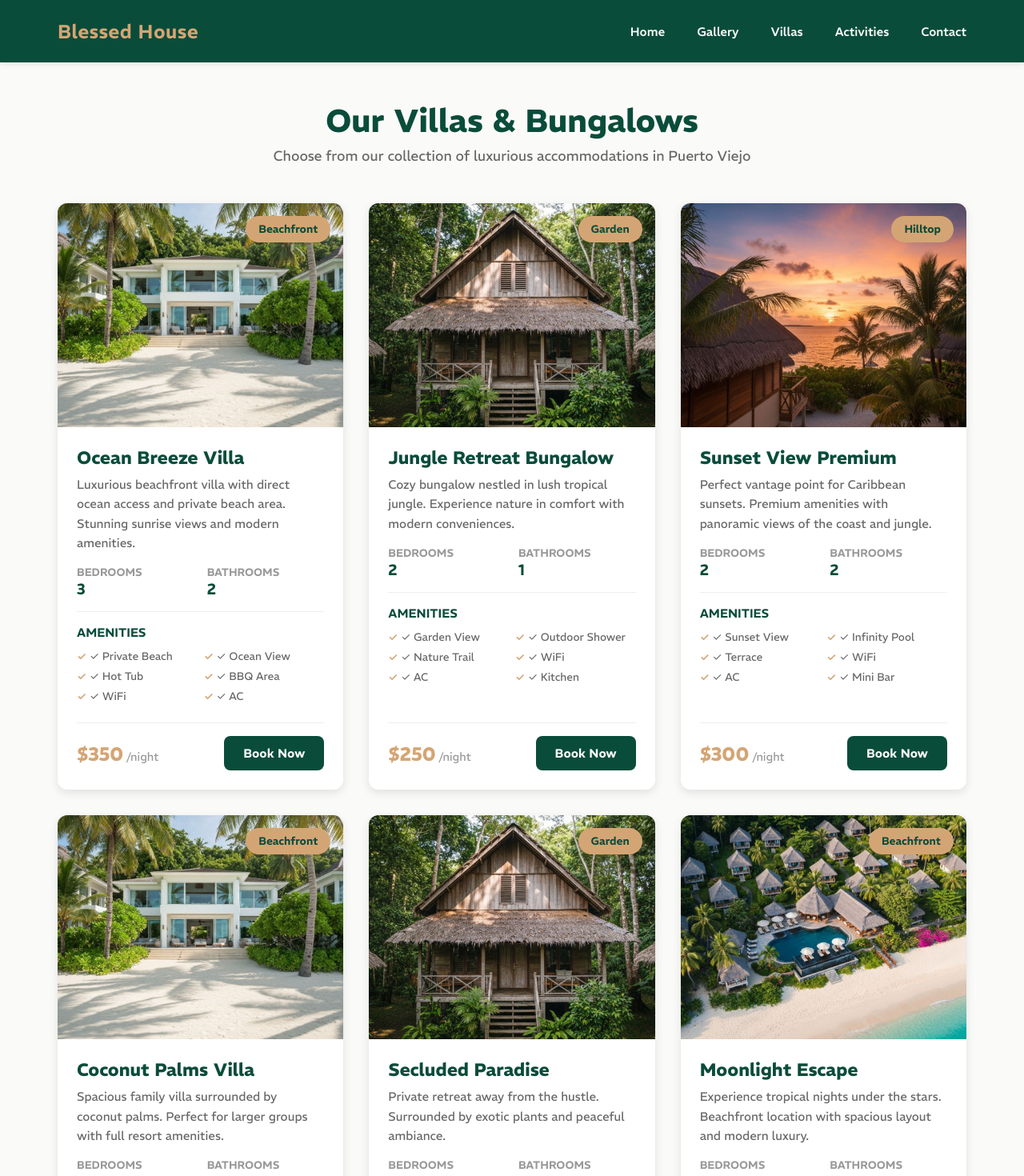
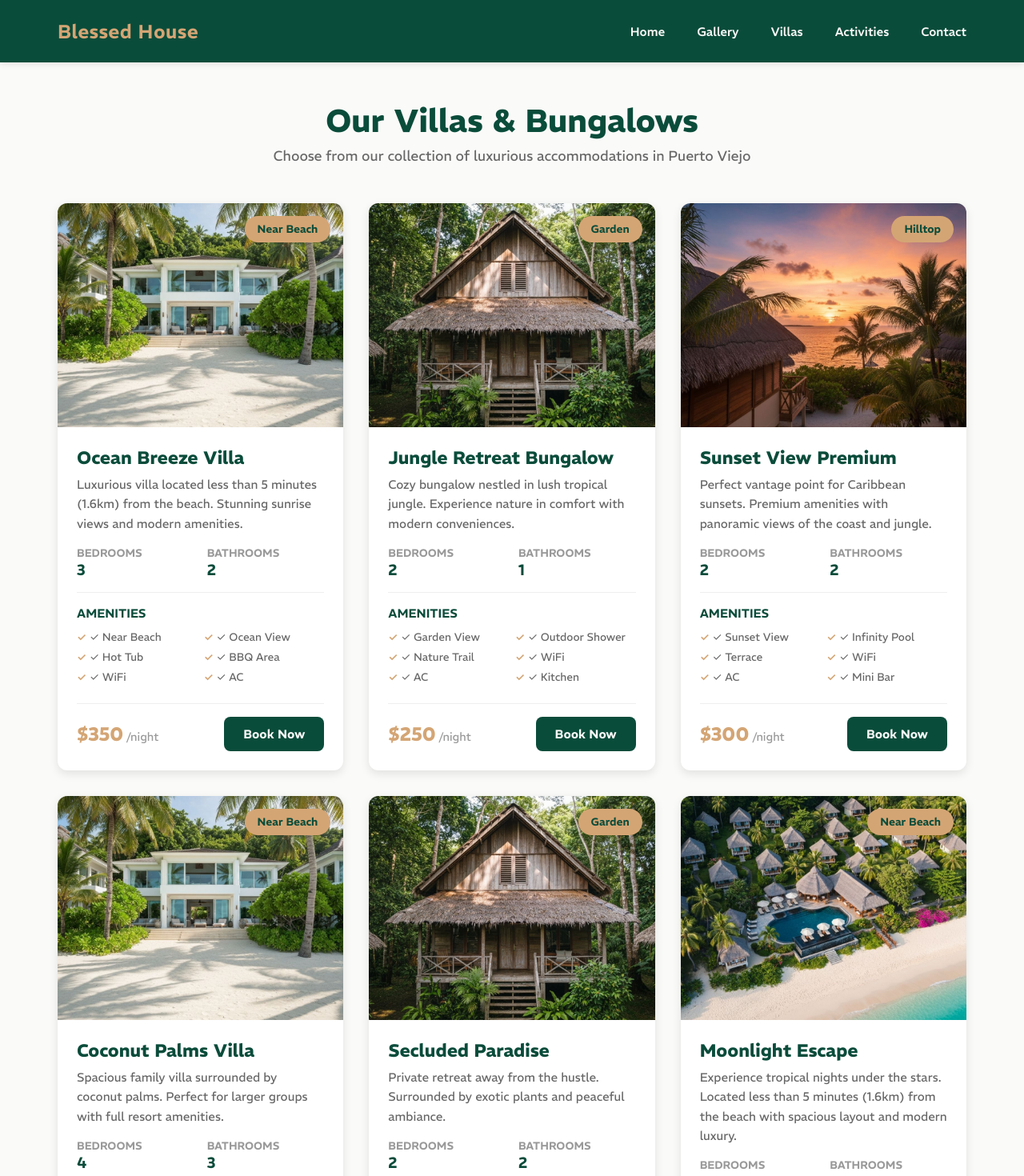
Before and after one commit to keno10cr/bh25, a Next.js app: page /villas in a window 1280 px wide. Shown: the top 1470 px of the page at 80% size. Built offline with nearby package versions, Linux system fonts and the light colour scheme.

Commit message:
com to info and front to near

```diff
--- a/src/app/activities/page.js
+++ b/src/app/activities/page.js
@@ -59,7 +59,7 @@ const activities = [
     name: "Beach Yoga & Meditation",
     description: "Practice yoga on pristine beach while listening to ocean waves.",
     fullDescription:
-      "Rejuvenate your mind and body with beachfront yoga sessions. Our certified instructors guide you through relaxing poses while overlooking the Caribbean Sea. Mats and props provided.",
+      "Rejuvenate your mind and body with yoga sessions near the beach. Our certified instructors guide you through relaxing poses while overlooking the Caribbean Sea. Mats and props provided.",
     duration: "1.5 hours",
     price: "$30 per person",
     difficulty: "Easy",
--- a/src/app/gallery/page.js
+++ b/src/app/gallery/page.js
@@ -6,7 +6,7 @@ import styles from "./gallery.module.css";
 const galleryImages = [
   {
     id: 1,
-    alt: "Beachfront bungalow with ocean view",
+    alt: "Bungalow near the beach with ocean view",
     category: "villas",
     src: "/luxury-beachfront-villa-tropical.jpg",
   },
--- a/src/app/villas/page.js
+++ b/src/app/villas/page.js
@@ -5,13 +5,13 @@ const villas = [
   {
     id: 1,
     name: "Ocean Breeze Villa",
-    category: "Beachfront",
+    category: "Near Beach",
     price: "$350",
     bedrooms: 3,
     bathrooms: 2,
     description:
-      "Luxurious beachfront villa with direct ocean access and private beach area. Stunning sunrise views and modern amenities.",
-    features: ["Private Beach", "Ocean View", "Hot Tub", "BBQ Area", "WiFi", "AC"],
+      "Luxurious villa located less than 5 minutes (1.6km) from the beach. Stunning sunrise views and modern amenities.",
+    features: ["Near Beach", "Ocean View", "Hot Tub", "BBQ Area", "WiFi", "AC"],
     image: "/luxury-beachfront-villa-tropical.jpg",
   },
   {
@@ -41,7 +41,7 @@ const villas = [
   {
     id: 4,
     name: "Coconut Palms Villa",
-    category: "Beachfront",
+    category: "Near Beach",
     price: "$380",
     bedrooms: 4,
     bathrooms: 3,
@@ -72,12 +72,12 @@ const villas = [
   {
     id: 6,
     name: "Moonlight Escape",
-    category: "Beachfront",
+    category: "Near Beach",
     price: "$320",
     bedrooms: 3,
     bathrooms: 2,
     description:
-      "Experience tropical nights under the stars. Beachfront location with spacious layout and modern luxury.",
+      "Experience tropical nights under the stars. Located less than 5 minutes (1.6km) from the beach with spacious layout and modern luxury.",
     features: ["Beach View", "Deck", "Outdoor Lounge", "WiFi", "AC", "Coffee Bar"],
     image: "/tropical-beach-bungalow-resort.jpg",
   },
--- a/src/components/contact-info.js
+++ b/src/components/contact-info.js
@@ -23,8 +23,8 @@ export default function ContactInfo() {
         <div className={styles.infoCard}>
           <div className={styles.icon}>✉️</div>
           <h3>Email</h3>
-          <p>info@blessedhouse.com</p>
-          <p>bookings@blessedhouse.com</p>
+          <p>info@blessedhouse.info</p>
+          <p>bookings@blessedhouse.info</p>
         </div>
 
         <div className={styles.infoCard}>
--- a/src/components/featured-villas.js
+++ b/src/components/featured-villas.js
@@ -5,7 +5,7 @@ const villas = [
   {
     id: 1,
     name: "Ocean Breeze Villa",
-    description: "Beachfront luxury with direct ocean access",
+    description: "Luxury villa less than 5 minutes (1.6km) from the beach",
     image: "/luxury-beachfront-villa-tropical.jpg",
     price: "$350/night",
   },
--- a/src/components/footer.js
+++ b/src/components/footer.js
@@ -46,7 +46,7 @@ export default function Footer() {
 
         <div className={styles.section}>
           <h4>Contact Info</h4>
-          <p>Email: info@blessedhouse.com</p>
+          <p>Email: info@blessedhouse.info</p>
           <p>Phone: +506 2750-0000</p>
           <p>Puerto Viejo, Limón, Costa Rica</p>
         </div>
```
